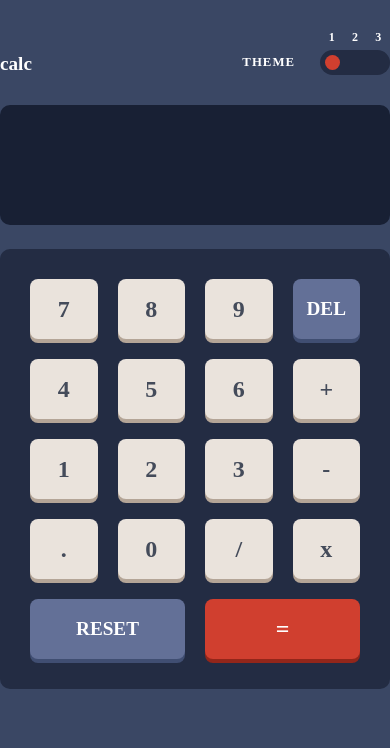
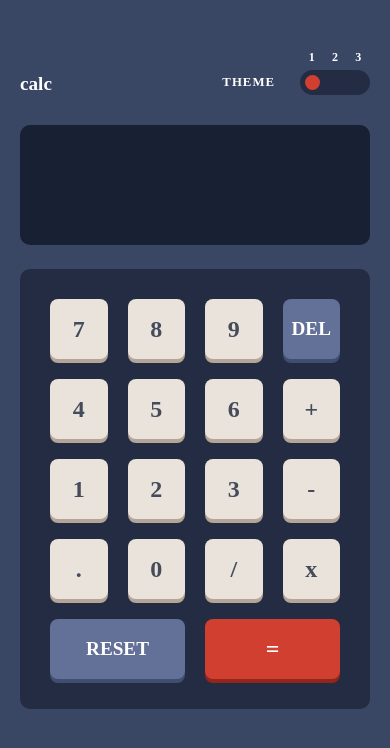
Before and after one commit to Dev-sadeeq/Calculator, a plain HTML site: page index.html in a window 390 px wide. Drawn offline with Linux system fonts and the light colour scheme; a web font is replaced by a local one.

Commit message:
style: update CSS and polish README

```diff
--- a/style.css
+++ b/style.css
@@ -225,3 +225,10 @@ input[type="radio"] {
        padding: 20px;
     }
 }
+
+
+@media (min-width: 376px) and (max-width: 780px) {
+    .calculator {
+       padding: 20px;
+    }
+}
```
Also changed, not shown: 1 other file.
